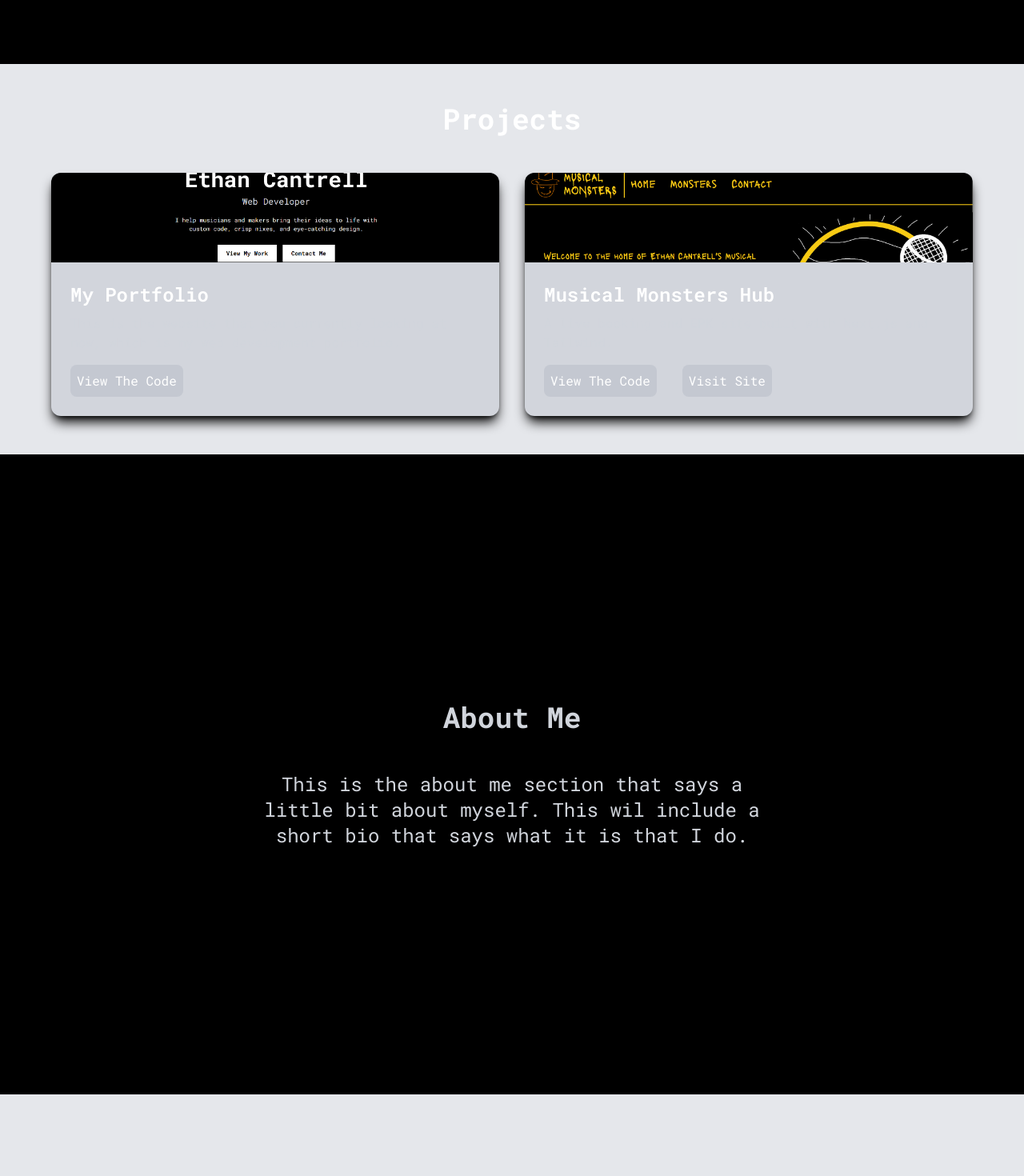
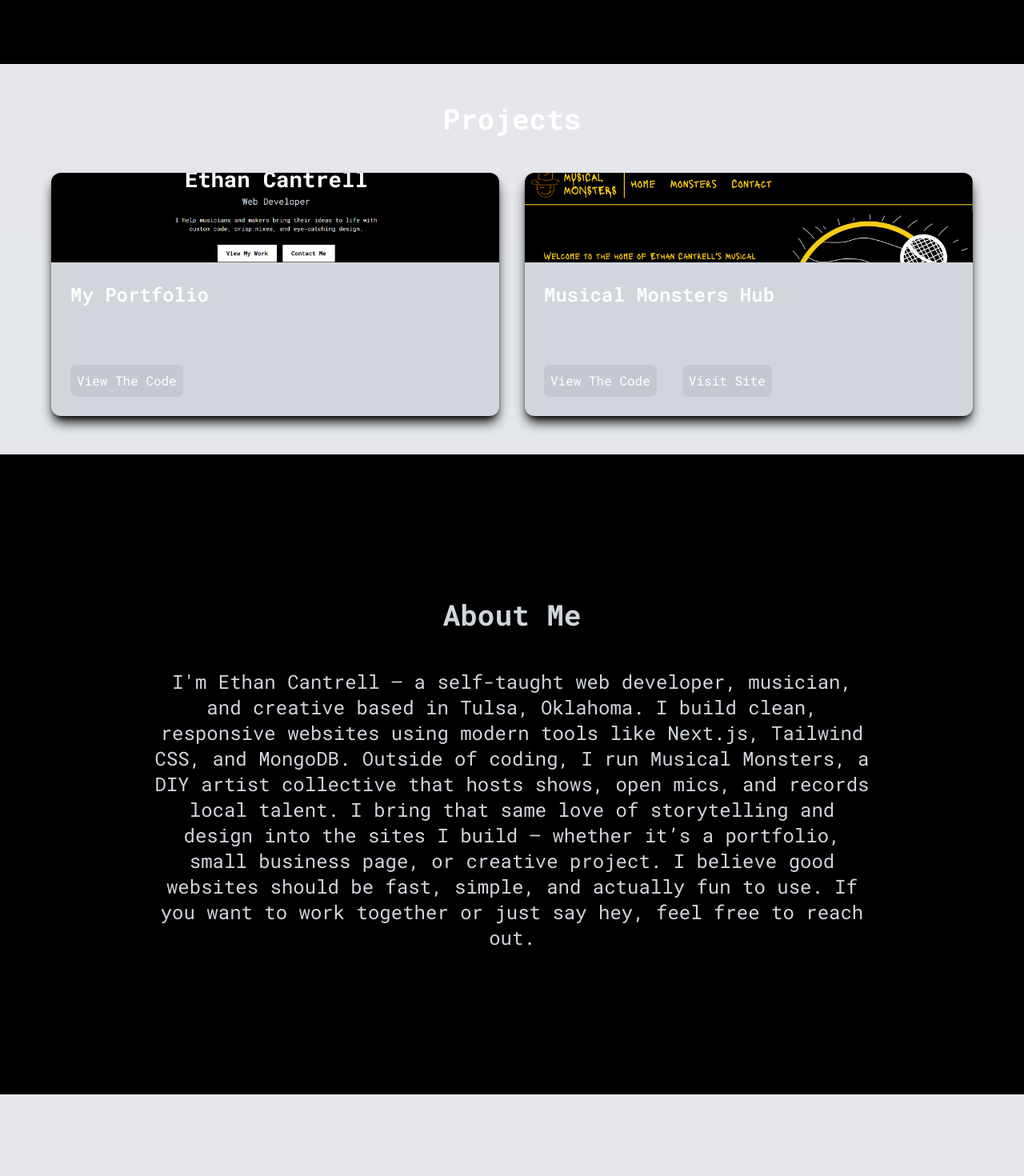
Before and after one commit to Holliewood67/Portfolio2025, a Next.js app: page / in a window 1280 px wide. Shown: the part 720-2190 px from the top of the page at 80% size. Built offline with nearby package versions, Linux system fonts and the light colour scheme.

Commit message:
added in bio text and added fade up animations to the sections

```diff
--- a/package.json
+++ b/package.json
@@ -11,7 +11,8 @@
   "dependencies": {
     "next": "15.3.2",
     "react": "^19.0.0",
-    "react-dom": "^19.0.0"
+    "react-dom": "^19.0.0",
+    "react-intersection-observer": "^9.16.0"
   },
   "devDependencies": {
     "@eslint/eslintrc": "^3",
--- a/src/app/components/aboutme.tsx
+++ b/src/app/components/aboutme.tsx
@@ -1,12 +1,27 @@
+'use client'
+import { useInView } from 'react-intersection-observer';
+
 export default function AboutMe(){
+
+    const { ref, inView } = useInView({
+    triggerOnce: true,
+    threshold: 0.3, // Adjust how much of the section should be visible before triggering
+  });
+
     return(
-        <section id="aboutMe" className="h-screen flex flex-col w-full items-center text-center justify-center bg-black text-gray-300 px-4">
-            <h2 className="text-4xl font-bold mt-12 mb-12">
-                About Me
-            </h2>
-            <p className="max-w-2xl text-xl md:text-2xl mb-12">
-                This is the about me section that says a little bit about myself. This wil include a short bio that says what it is that I do.
-            </p>
+        <section id="aboutMe" className="h-screen flex flex-col w-full items-center text-center justify-center bg-black text-gray-300 px-4 py-12 ">
+            <div ref={ref} className={inView ? 'slide-top' : 'opacity-0'}>
+                <h2 className="text-4xl font-bold mt-12 mb-12">
+                    About Me
+                </h2>
+                <p className="max-w-4xl text-xl md:text-2xl mb-12">
+                    I'm Ethan Cantrell — a self-taught web developer, musician, and creative based in Tulsa, Oklahoma. I build clean, responsive websites using modern tools like Next.js, Tailwind CSS, and MongoDB.
+
+                    Outside of coding, I run Musical Monsters, a DIY artist collective that hosts shows, open mics, and records local talent. I bring that same love of storytelling and design into the sites I build — whether it’s a portfolio, small business page, or creative project.
+
+                    I believe good websites should be fast, simple, and actually fun to use. If you want to work together or just say hey, feel free to reach out.
+                </p>
+            </div>
         </section>
     )
-}
+};
--- a/src/app/components/contact.tsx
+++ b/src/app/components/contact.tsx
@@ -1,9 +1,19 @@
+'use client'
+ import { useInView } from "react-intersection-observer";
+
 export default function Contact(){
+    const { ref, inView } = useInView({
+    triggerOnce: true,
+    threshold: 0.3, // Adjust how much of the section should be visible before triggering
+  });
+
     return(
         <section id="contact" className="h-screen w-full flex flex-col items-center text-center justify-center py-12 px-4 bg-gray-400/25">
-            <h2 className="text-4xl  font-bold mb-12">Contact Me</h2>
-            <p className="max-w-2xl text-xl md:text-2xl mb-12">If you would like to get in touch with me regarding your programming and development needs, click the button below to shoot me an email!</p>
-            <a href="mailto:musicalmonsterstulsa@gmail.com" className="bg-gray-400/25 rounded-lg p-2 hover:underline hover:bg-gray-400/50 text-2xl">Email Me → </a>
+            <div ref={ref} className={inView ? 'slide-top max-w-6xl mx-auto' : 'max-w-6xl mx-auto opacity-0'}>
+                <h2 className="text-4xl  font-bold mb-12">Contact Me</h2>
+                <p className="max-w-2xl text-xl md:text-2xl mb-12">If you would like to get in touch with me regarding your programming and development needs, click the button below to shoot me an email!</p>
+                <a href="mailto:musicalmonsterstulsa@gmail.com" className="bg-gray-400/25 rounded-lg p-2 hover:underline hover:bg-gray-400/50 text-2xl">Email Me → </a>
+            </div>
         </section>
     )
 }
--- a/src/app/components/projects.tsx
+++ b/src/app/components/projects.tsx
@@ -1,3 +1,5 @@
+'use client'
+ import { useInView } from "react-intersection-observer";
 
 export default function Projects(){
     const projects =[
@@ -16,9 +18,14 @@ export default function Projects(){
             image:"/images/mmsitepic.png"
         },
     ]
+
+    const { ref, inView } = useInView({
+    triggerOnce: true,
+    threshold: 0.3, // Adjust how much of the section should be visible before triggering
+  });
     return(
         <section id="projects" className="py-12 px-4 bg-gray-400/25 text-white w-full">
-            <div className="max-w-6xl mx-auto">
+            <div ref={ref} className={inView ? 'slide-top max-w-6xl mx-auto' : 'max-w-6xl mx-auto opacity-0'}>
                 <h2 className="text-4xl font-bold mb-12 text-center">Projects</h2>
                 <div className="grid grid-cols-1 md:grid-cols-2 gap-8">
                     {projects.map((project, id) => (
--- a/src/app/globals.css
+++ b/src/app/globals.css
@@ -1,4 +1,11 @@
 @import "tailwindcss";
+
+@layer utilities {
+  .slide-top {
+    -webkit-animation: slide-top 1s cubic-bezier(0.250, 0.460, 0.450, 0.940) both;
+            animation: slide-top 1s cubic-bezier(0.250, 0.460, 0.450, 0.940) both;
+  }
+}
 
 :root {
   --background: #ffffff;
@@ -24,3 +31,29 @@ body {
   color: var(--foreground);
   font-family: Arial, Helvetica, sans-serif;
 }
+
+@-webkit-keyframes slide-top {
+  0% {
+    -webkit-transform: translateY(0);
+            transform: translateY(0);
+            opacity: 0;
+  }
+  100% {
+    -webkit-transform: translateY(-100px);
+            transform: translateY(-100px);
+            opacity: 100;
+  }
+}
+@keyframes slide-top {
+  0% {
+    -webkit-transform: translateY(100px);
+            transform: translateY(100px);
+              opacity: 0;
+
+  }
+  100% {
+    -webkit-transform: translateY(0px);
+            transform: translateY(0px);
+            opacity: 100;
+  }
+}
```
Also changed, not shown: 1 other file (tests, documents, lock files or other folders).
